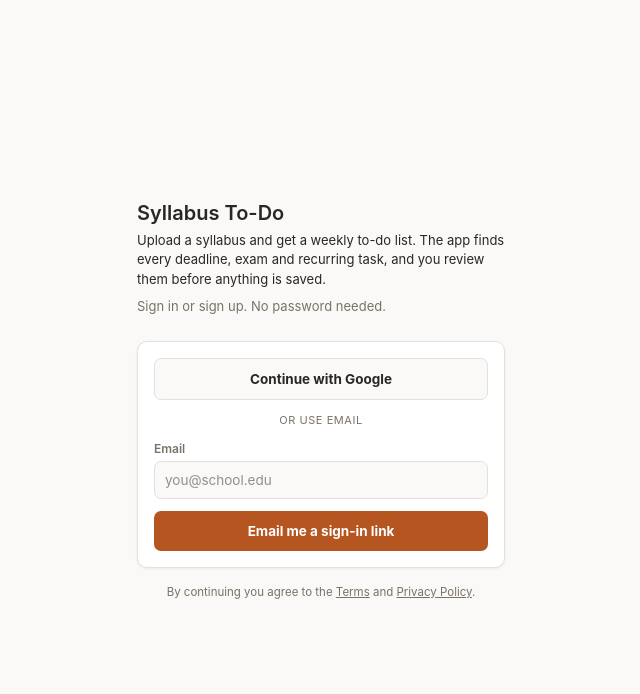
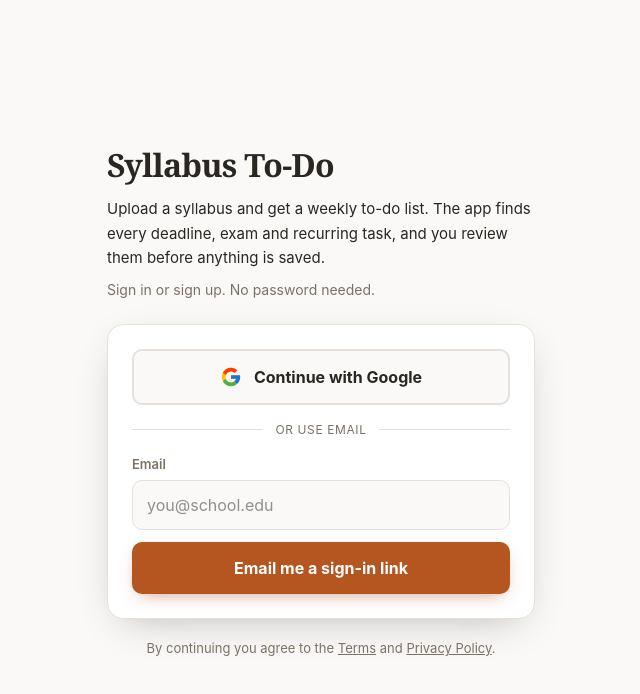
Before and after one commit to karthikshiju28-netizen/To-Do-App, a Next.js app: page /login in a window 1280 px wide. Shown: the top 694 px of the page, without its empty margins (319-959 px from the left). Built offline with nearby package versions, Linux system fonts and the light colour scheme; no server answers.

Commit message:
Make sign-in options larger: big Google button with logo, larger email field and buttons
Co-Authored-By: Claude Sonnet 5.5 <noreply@anthropic.com>

```diff
--- a/src/app/login/page.tsx
+++ b/src/app/login/page.tsx
@@ -3,11 +3,22 @@
 import Link from "next/link";
 import { useState } from "react";
 import { useRouter } from "next/navigation";
-import { fieldInput } from "@/components/Modal";
 import { createClient } from "@/lib/supabase/client";
 
 const primaryBtn =
-  "w-full cursor-pointer rounded-[7px] bg-accent p-2.5 text-[13.5px] font-bold text-white disabled:opacity-60";
+  "w-full cursor-pointer rounded-[10px] bg-accent px-4 py-3.5 text-[16px] font-bold text-white shadow-[0_6px_18px_-8px_rgba(181,85,31,0.7)] transition hover:brightness-110 disabled:opacity-60";
+const bigInput = "w-full rounded-[10px] border border-line bg-bg px-3.5 py-3 text-[16px] text-ink";
+
+function GoogleG() {
+  return (
+    <svg aria-hidden width="22" height="22" viewBox="0 0 48 48">
+      <path fill="#FFC107" d="M43.6 20.1H42V20H24v8h11.3C33.7 32.7 29.2 36 24 36c-6.6 0-12-5.4-12-12s5.4-12 12-12c3.1 0 5.8 1.2 8 3l5.7-5.7C34 6.1 29.3 4 24 4 13 4 4 13 4 24s9 20 20 20 20-9 20-20c0-1.3-.1-2.6-.4-3.9z" />
+      <path fill="#FF3D00" d="M6.3 14.7l6.6 4.8C14.7 15.1 19 12 24 12c3.1 0 5.8 1.2 8 3l5.7-5.7C34 6.1 29.3 4 24 4 16.3 4 9.7 8.3 6.3 14.7z" />
+      <path fill="#4CAF50" d="M24 44c5.2 0 9.9-2 13.4-5.2l-6.2-5.2C29.2 35.1 26.7 36 24 36c-5.2 0-9.6-3.3-11.3-7.9l-6.5 5C9.5 39.6 16.2 44 24 44z" />
+      <path fill="#1976D2" d="M43.6 20.1H42V20H24v8h11.3c-.8 2.2-2.2 4.2-4.1 5.6l6.2 5.2C37 39.2 44 34 44 24c0-1.3-.1-2.6-.4-3.9z" />
+    </svg>
+  );
+}
 
 export default function LoginPage() {
   const router = useRouter();
@@ -55,30 +66,31 @@ export default function LoginPage() {
   }
 
   return (
-    <main className="mx-auto flex min-h-screen max-w-[400px] flex-col justify-center px-4">
-      <h1 className="mb-1 text-xl font-semibold">Syllabus To-Do</h1>
-      <p className="mb-2 text-[13px]">
+    <main className="mx-auto flex min-h-screen max-w-[460px] flex-col justify-center px-4">
+      <h1 className="mb-2 font-serif text-[32px] font-semibold tracking-tight">Syllabus To-Do</h1>
+      <p className="mb-2 text-[15px] leading-relaxed">
         Upload a syllabus and get a weekly to-do list. The app finds every deadline, exam and recurring task, and you review them before anything is saved.
       </p>
-      <p className="mb-6 text-[13px] text-dim">Sign in or sign up. No password needed.</p>
+      <p className="mb-6 text-[14px] text-dim">Sign in or sign up. No password needed.</p>
 
-      <div className="rounded-[10px] border border-line bg-panel p-4 shadow-card">
+      <div className="rounded-[16px] border border-line bg-panel p-6 shadow-[0_12px_40px_-16px_rgba(0,0,0,0.3)]">
         {step === "email" ? (
           <>
             <button
               onClick={google}
-              className="mb-3 w-full cursor-pointer rounded-[7px] border border-line bg-bg p-2.5 text-[13.5px] font-bold text-ink hover:border-accent"
+              className="mb-4 flex w-full cursor-pointer items-center justify-center gap-3 rounded-[10px] border-2 border-line bg-bg px-4 py-3.5 text-[16px] font-bold text-ink transition hover:border-accent"
             >
+              <GoogleG />
               Continue with Google
             </button>
-            <div className="mb-3 text-center text-[11px] uppercase tracking-wider text-dim">or use email</div>
+            <div className="mb-4 flex items-center gap-3 text-[12px] uppercase tracking-wider text-dim"><span className="h-px flex-1 bg-line" />or use email<span className="h-px flex-1 bg-line" /></div>
             <form onSubmit={sendLink}>
               <label className="block">
-                <span className="mb-1 block text-xs font-semibold text-dim">Email</span>
+                <span className="mb-1.5 block text-[13px] font-semibold text-dim">Email</span>
                 <input
                   type="email"
                   required
-                  className={fieldInput}
+                  className={bigInput}
                   value={email}
                   onChange={(e) => setEmail(e.target.value)}
                   placeholder="you@school.edu"
@@ -91,14 +103,14 @@ export default function LoginPage() {
           </>
         ) : (
           <form onSubmit={verifyCode}>
-            <p className="mb-3 text-[13.5px]">
+            <p className="mb-4 text-[15px] leading-relaxed">
               We emailed <b>{email}</b>. Click the link in it, <b>or</b> type the 6-digit code from the email here. The code is handy if your school&apos;s email filter breaks the link.
             </p>
             <input
               inputMode="numeric"
               autoComplete="one-time-code"
               maxLength={8}
-              className={`${fieldInput} text-center text-lg tracking-[0.3em]`}
+              className={`${bigInput} text-center text-2xl tracking-[0.3em]`}
               value={code}
               onChange={(e) => setCode(e.target.value.replace(/\D/g, ""))}
               placeholder="123456"
@@ -113,15 +125,15 @@ export default function LoginPage() {
                 setCode("");
                 setError("");
               }}
-              className="mt-2 w-full cursor-pointer text-xs font-semibold text-accent"
+              className="mt-3 w-full cursor-pointer text-[14px] font-semibold text-accent"
             >
               Use a different email
             </button>
           </form>
         )}
-        {error && <p className="mt-2 text-xs text-danger">{error}</p>}
+        {error && <p className="mt-3 text-[14px] text-danger">{error}</p>}
       </div>
-      <p className="mt-4 text-center text-[11.5px] text-dim">
+      <p className="mt-5 text-center text-[13px] text-dim">
         By continuing you agree to the <Link href="/terms" className="underline">Terms</Link> and{" "}
         <Link href="/privacy" className="underline">Privacy Policy</Link>.
       </p>
--- a/src/app/page.tsx
+++ b/src/app/page.tsx
@@ -45,7 +45,7 @@ export default function Landing() {
           <span aria-hidden className="flex h-7 w-7 items-center justify-center rounded-[8px] bg-accent text-[15px] text-white">✓</span>
           Syllabus To-Do
         </Link>
-        <Link href="/login" className="rounded-full px-4 py-2 text-[14px] font-semibold text-ink hover:text-accent">
+        <Link href="/login" className="rounded-full bg-accent px-5 py-2.5 text-[15px] font-bold text-white shadow-[0_4px_14px_-6px_rgba(181,85,31,0.7)] transition hover:brightness-110">
           Sign in
         </Link>
       </header>
```
